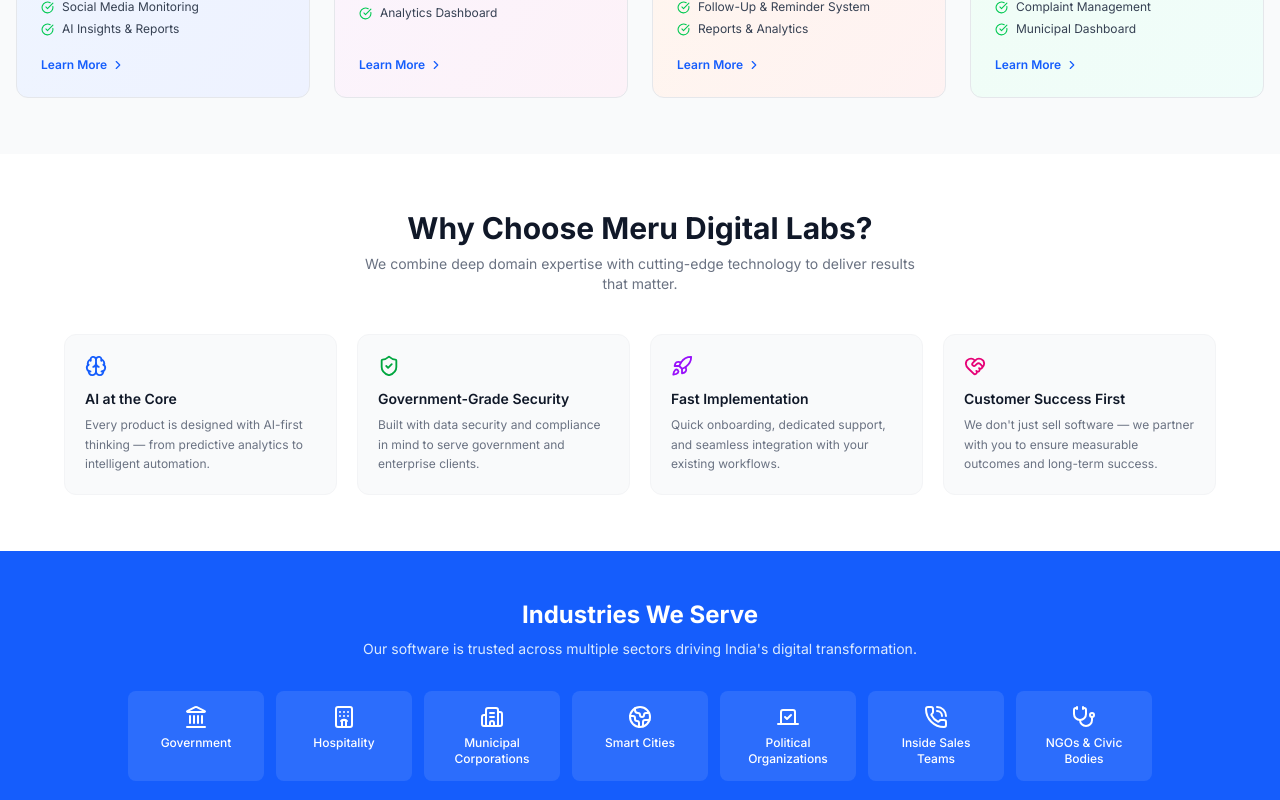
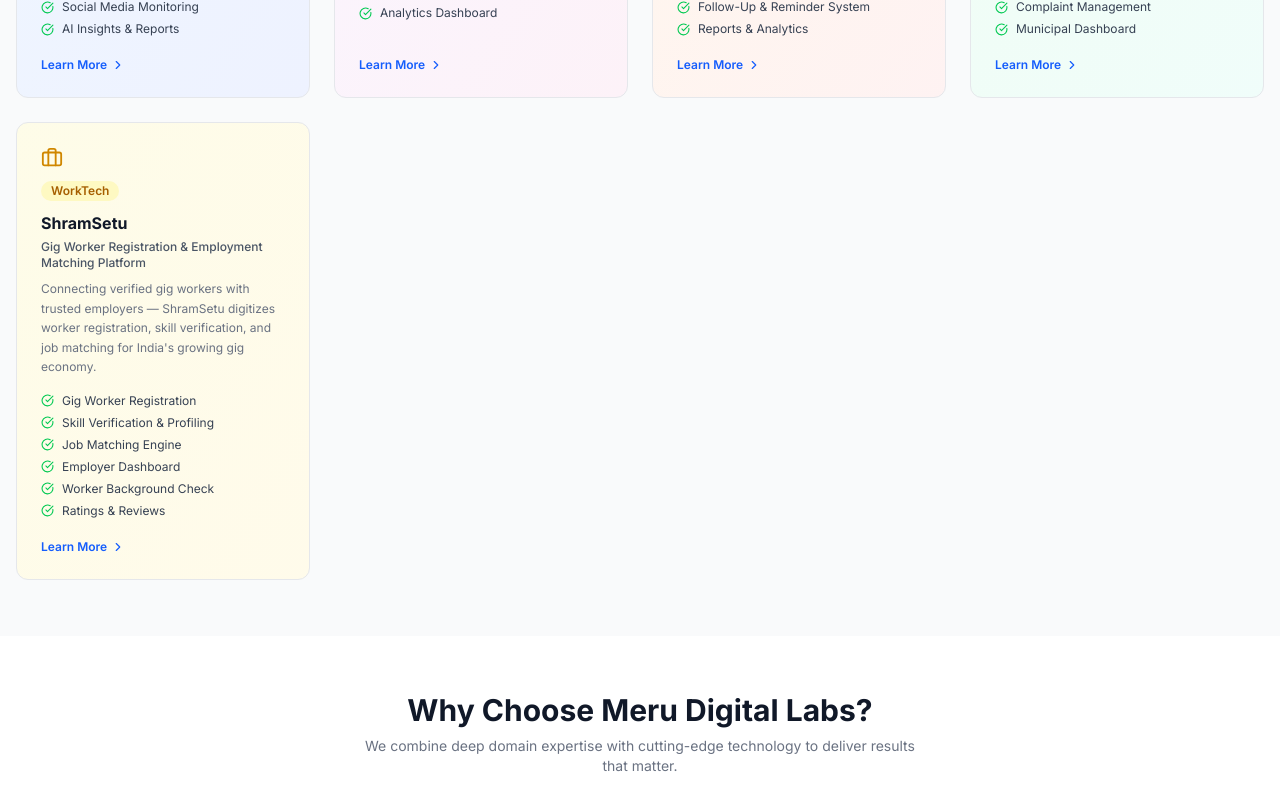
Before and after one commit to Tapan520/MeruDigitalLabs, a Next.js app: page / in a window 1280 px wide. Shown: the part 1180-1980 px from the top of the page. Built offline with nearby package versions, Linux system fonts and the light colour scheme.

Commit message:
Add ShramSetu - Gig Worker Registration & Employment Matching Platform

```diff
--- a/app/contact/page.tsx
+++ b/app/contact/page.tsx
@@ -177,6 +177,7 @@
                       <option value="nirvachakai">NirvachakAI — Election Campaign Platform</option>
                       <option value="hospitalityos">HospitalityOS — Hotel &amp; Restaurant ERP</option>
                       <option value="allforpet">AllForPet — Pet Management Platform</option>
+                      <option value="shramsetu">ShramSetu — Gig Worker & Employment Platform</option>
                       <option value="custom">Custom Software Development</option>
                       <option value="ai">AI Solutions</option>
                       <option value="other">Other / General Inquiry</option>
--- a/app/industries/page.tsx
+++ b/app/industries/page.tsx
@@ -1,4 +1,4 @@
-import { ArrowRight, Landmark, Hotel, Building2, Globe2, Vote, Stethoscope, PhoneCall } from "lucide-react";
+import { ArrowRight, Landmark, Hotel, Building2, Globe2, Vote, Stethoscope, PhoneCall, Briefcase } from "lucide-react";
 import Link from "next/link";
 import Navbar from "@/components/Navbar";
 import Footer from "@/components/Footer";
@@ -60,6 +60,14 @@
     products: ["TelecallingCRM"],
     color: "bg-orange-50 border-orange-200",
   },
+  {
+    icon: <Briefcase size={36} className="text-yellow-600" />,
+    name: "Gig Economy & Workforce",
+    tagline: "Empowering India's gig workforce",
+    desc: "ShramSetu helps businesses, staffing agencies, and government bodies register, verify, and match gig workers with employers — bringing trust, transparency, and efficiency to India's unorganized workforce sector.",
+    products: ["ShramSetu"],
+    color: "bg-yellow-50 border-yellow-200",
+  },
 ];
 
 export default function IndustriesPage() {
--- a/app/page.tsx
+++ b/app/page.tsx
@@ -17,6 +17,7 @@
   Stethoscope,
   Landmark,
   Globe2,
+  Briefcase,
 } from "lucide-react";
 import Navbar from "@/components/Navbar";
 import Footer from "@/components/Footer";
@@ -102,6 +103,26 @@
     color: "from-green-50 to-teal-50",
     href: "/products#allforpet",
   },
+  {
+    id: "shramsetu",
+    icon: <Briefcase size={22} className="text-yellow-600" />,
+    badge: "WorkTech",
+    badgeColor: "bg-yellow-100 text-yellow-700",
+    name: "ShramSetu",
+    tagline: "Gig Worker Registration & Employment Matching Platform",
+    description:
+      "Connecting verified gig workers with trusted employers — ShramSetu digitizes worker registration, skill verification, and job matching for India's growing gig economy.",
+    features: [
+      "Gig Worker Registration",
+      "Skill Verification & Profiling",
+      "Job Matching Engine",
+      "Employer Dashboard",
+      "Worker Background Check",
+      "Ratings & Reviews",
+    ],
+    color: "from-yellow-50 to-amber-50",
+    href: "/products#shramsetu",
+  },
 ];
 
 const whyUs = [
@@ -135,6 +156,7 @@
   { icon: <Vote size={24} />, name: "Political Organizations" },
   { icon: <PhoneCall size={24} />, name: "Inside Sales Teams" },
   { icon: <Stethoscope size={24} />, name: "NGOs & Civic Bodies" },
+  { icon: <Briefcase size={24} />, name: "Gig Economy" },
 ];
 
 const steps = [
@@ -172,7 +194,7 @@
 ];
 
 const stats = [
-{ value: "4+", label: "Products" },
+{ value: "5+", label: "Products" },
 { value: "10+", label: "Industries Served" },
   { value: "500+", label: "Clients" },
   { value: "99.9%", label: "Uptime SLA" },
@@ -235,7 +257,7 @@
           <div className="text-center mb-10">
             <h2 className="text-2xl md:text-3xl font-bold text-gray-900 mb-2">Our Products</h2>
             <p className="text-sm text-gray-500 max-w-xl mx-auto">
-            Purpose-built software platforms for four distinct domains — elections, hospitality, municipal services, and sales.
+            Purpose-built software platforms for five distinct domains — elections, hospitality, municipal services, sales, and gig economy.
             </p>
           </div>
           <div className="grid md:grid-cols-2 lg:grid-cols-4 gap-6">
--- a/app/products/page.tsx
+++ b/app/products/page.tsx
@@ -1,4 +1,4 @@
-import { CheckCircle, Vote, Hotel, PawPrint, ArrowRight, PhoneCall } from "lucide-react";
+import { CheckCircle, Vote, Hotel, PawPrint, ArrowRight, PhoneCall, Briefcase } from "lucide-react";
 import Link from "next/link";
 import Navbar from "@/components/Navbar";
 import Footer from "@/components/Footer";
@@ -86,6 +86,26 @@
     color: "from-green-600 to-teal-600",
     bgLight: "from-green-50 to-teal-50",
   },
+  {
+    id: "shramsetu",
+    icon: <Briefcase size={40} className="text-yellow-600" />,
+    badge: "WorkTech",
+    badgeColor: "bg-yellow-100 text-yellow-700",
+    name: "ShramSetu",
+    tagline: "Gig Worker Registration & Employment Matching Platform",
+    description:
+      "ShramSetu is a digital platform that bridges the gap between India's gig workforce and employers. It enables verified registration of gig workers, skill profiling, and AI-powered job matching — ensuring employers get the right talent and workers get fair, verified opportunities.",
+    features: [
+      { title: "Gig Worker Registration", desc: "Workers can register with Aadhaar-linked digital profiles, skill sets, and work history." },
+      { title: "Skill Verification & Profiling", desc: "Document-backed skill verification to build a trusted, authenticated worker pool." },
+      { title: "Job Matching Engine", desc: "AI-powered matching connects employers with the most suitable verified gig workers instantly." },
+      { title: "Employer Dashboard", desc: "Employers can post requirements, browse verified profiles, and manage hiring from one dashboard." },
+      { title: "Worker Background Check", desc: "Integrated background verification to ensure safety and trust on both sides." },
+      { title: "Ratings & Reviews", desc: "Two-way rating system for workers and employers to build reputation and accountability." },
+    ],
+    color: "from-yellow-500 to-amber-500",
+    bgLight: "from-yellow-50 to-amber-50",
+  },
 ];
 
 export default function ProductsPage() {
@@ -98,8 +118,8 @@
         <div className="max-w-3xl mx-auto">
           <h1 className="text-4xl md:text-5xl font-extrabold mb-4">Our Products</h1>
           <p className="text-gray-300 text-lg">
-            Four powerful platforms. One unified technology company. Built to solve real-world problems for
-            governments, businesses, and communities.
+          Five powerful platforms. One unified technology company. Built to solve real-world problems for
+            governments, businesses, communities, and the gig economy.
           </p>
         </div>
       </section>
```
